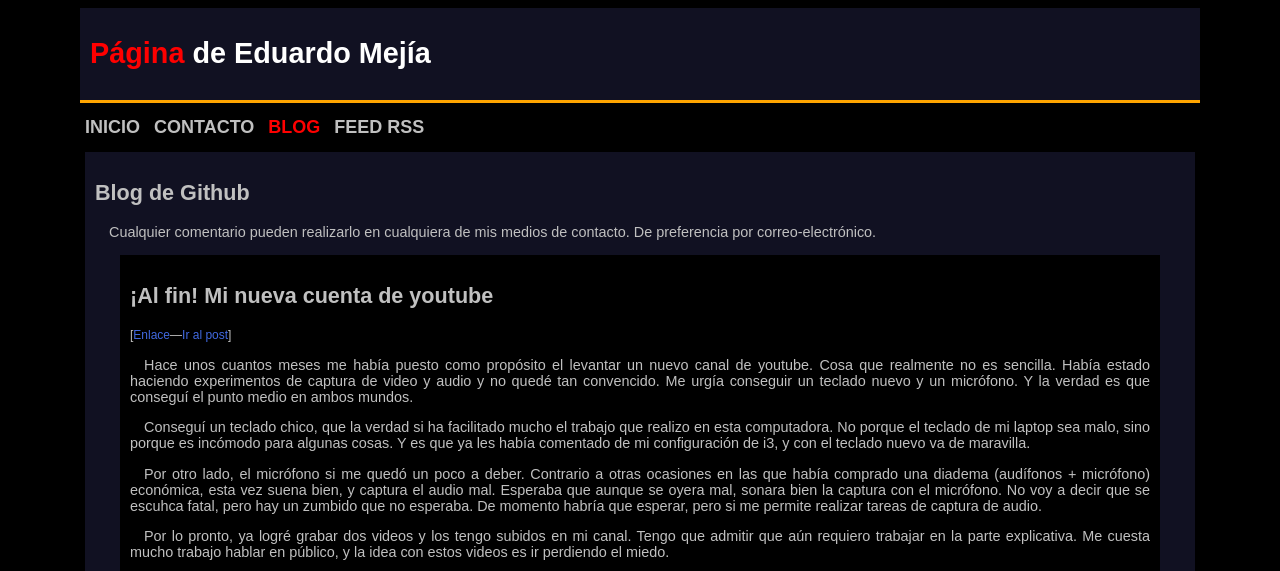
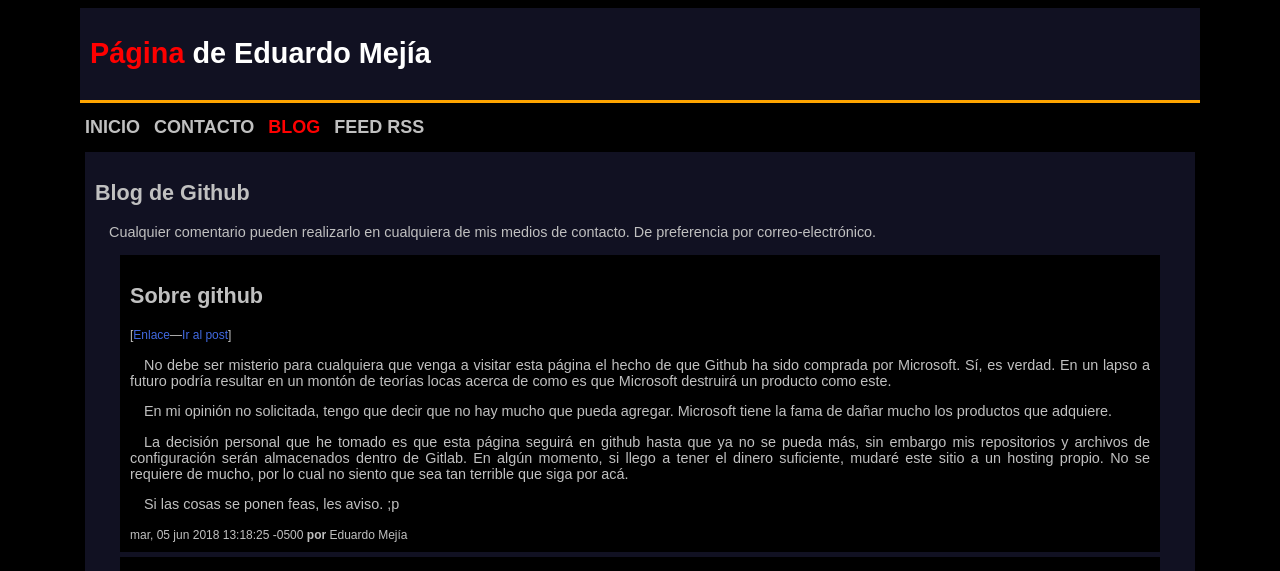
Before and after one commit to godme85/godme85.github.io, a plain HTML site: page blog.htm in a window 1280 px wide. Shown: the top 571 px of the page. Drawn offline with Linux system fonts and the light colour scheme.

Commit message:
Actualizar blog

```diff
--- a/blog.htm
+++ b/blog.htm
@@ -24,6 +24,20 @@
 	    <p>Cualquier comentario pueden realizarlo en cualquiera de mis medios de contacto. De preferencia por correo-electrónico.</p>
 
 	    <!-- LB -->
+
+<article>
+<h2 id='sobre-github'>Sobre github</h2><small>[<a aria-hidden="true" href="blog.htm#sobre-github">Enlace</a>&mdash;<a href="blog/sobre-github.html">Ir al post</a>]</small>
+
+<p>No debe ser misterio para cualquiera que venga a visitar esta página el hecho de que Github ha sido comprada por Microsoft. Sí, es verdad. En un lapso a futuro podría resultar en un montón de teorías locas acerca de como es que Microsoft destruirá un producto como este.</p>
+
+<p>En mi opinión no solicitada, tengo que decir que no hay mucho que pueda agregar. Microsoft tiene la fama de dañar mucho los productos que adquiere.</p>
+
+<p>La decisión personal que he tomado es que esta página seguirá en github hasta que ya no se pueda más, sin embargo mis repositorios y archivos de configuración serán almacenados dentro de Gitlab. En algún momento, si llego a tener el dinero suficiente, mudaré este sitio a un hosting propio. No se requiere de mucho, por lo cual no siento que sea tan terrible que siga por acá.</p>
+
+<p>Si las cosas se ponen feas, les aviso. ;p </p>
+<small>mar, 05 jun 2018 13:18:25 -0500 <b>por </b> Eduardo Mejía</small>
+</article>
+
 
 <article>
 <h2 id='¡al-fin-mi-nueva-cuenta-de-youtube'>¡Al fin! Mi nueva cuenta de youtube</h2><small>[<a aria-hidden="true" href="blog.htm#¡al-fin-mi-nueva-cuenta-de-youtube">Enlace</a>&mdash;<a href="blog/¡al-fin-mi-nueva-cuenta-de-youtube.html">Ir al post</a>]</small>
```
Also changed, not shown: blog/sobre-github.html (added, +18 -0 lines), rss.xml (+18 -0 lines), 1 other file.
